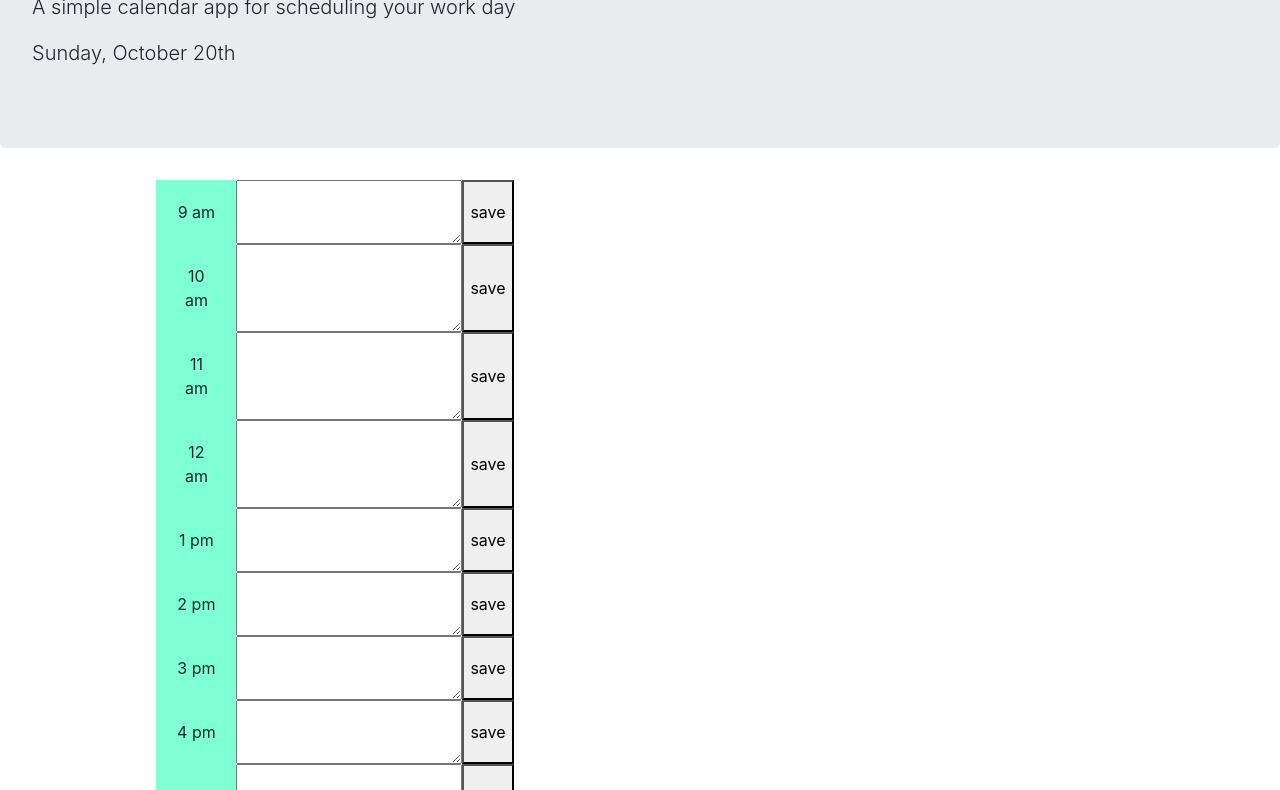
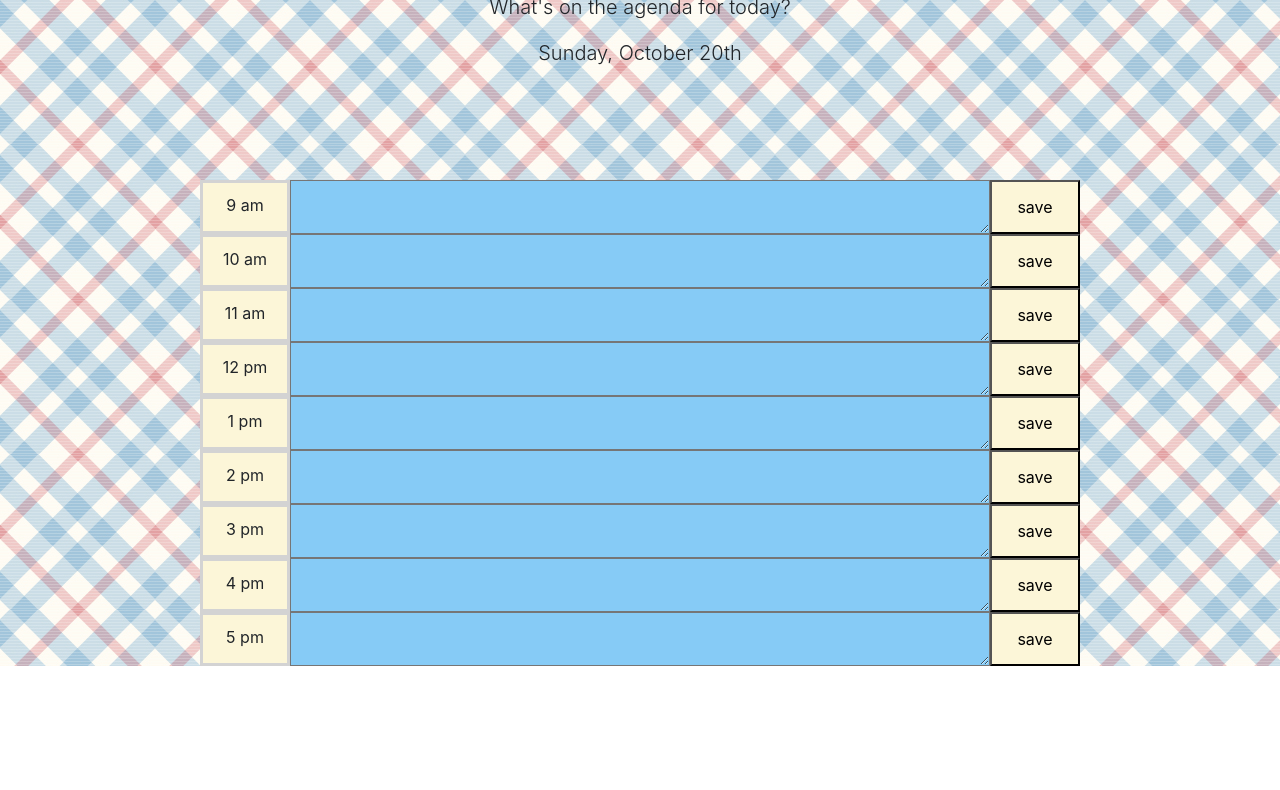
Before and after one commit to NicholeSteig/Homework-5, a plain HTML site: page index.html in a window 1280 px wide. Shown: the part 166-956 px from the top of the page. After the commit the page ends 832 px from the top, so only its background shows below. Drawn offline with nearby package versions, Linux system fonts and the light colour scheme.

Commit message:
It's working!

```diff
--- a/index.html
+++ b/index.html
@@ -15,8 +15,8 @@
 
 <body>
     <header class="jumbotron">
-        <h1 class="display-3">Work Day Scheduler</h1>
-        <p class="lead">A simple calendar app for scheduling your work day</p>
+        <h1 class="display-3">Daily To-Dos!</h1>
+        <p class="lead">What's on the agenda for today?</p>
         <p id="currentDay" class="lead"></p>
     </header>
 
--- a/script.js
+++ b/script.js
@@ -3,47 +3,125 @@ $(document).ready(function () {
     var today = moment().format('dddd, MMMM Do');
     $("#currentDay").append(today);
 
-    var hours = ["9 am", "10 am", "11 am", "12 am", "1 pm", "2 pm", "3 pm", "4 pm", "5 pm"];
+    var hours = ["9 am", "10 am", "11 am", "12 pm", "1 pm", "2 pm", "3 pm", "4 pm", "5 pm"];
 
-    for (var i = 0; i < hours.length; i++) {
+var milHours = [0900, 1000, 1100, 1200, 1300, 1400, 1500, 1600, 1700];
 
-        var timestamp = moment().format('h a');
-        console.log(timestamp)
+    var timestamp = moment().format('H');
+
+    for (var i = 0; i < milHours.length; i++) {
+
         var table = $("#table");
         var row = $("<tr>", { 'class': 'row' });
-        var time = $("<td>", { 'class': 'time-cel' }).html(hours[i]);
+        var time = $("<td>", { 'class': 'timeCel' }).html(hours[i]);
         var textbox = $("<textarea>").html("");
         var save = $("<button>", { 'class': 'saveBtn' }).html("save");
 
         row.append(time, textbox, save);
         table.append(row);
 
-        $(time).attr('id', hours[i]);
-        $(textbox).attr('id', "textHour" + hours[i]);
-        $(save).attr('id', hours[i]);
+        $(time).attr('id', milHours[i]);
+        $(textbox).attr('id', "textB" + i);
+        $(save).attr('id', milHours[i]);
 
-        //if (hour[i] == timestamp) {
-        //    $(textbox).addClass("present");
-        //}
-        //Future Time Color Change
-        //if (hour[i] < timestamp) {
-        //    $(textbox).addClass("future");
-        //}
-        //Past Time Color Change
-        //if (hour[i] > timestamp) {
-        //    $(textbox).addClass("past");
-        //}
+        if (milHours[i] == timestamp) {
+        $(textbox).addClass("present");
+        }
+
+        if (milHours[i] < timestamp) {
+            $(textbox).addClass("future");
+        }
+
+        if (milHours[i] > timestamp) {
+            $(textbox).addClass("past");
+        }
+
+        saveRows();
     };
 
     $('.saveBtn').click(function () {
         console.log(this.id);
-        var inputtext = document.getElementById("textHour9:00");
+        var inputtext = document.getElementById("textB0");
         localStorage.setItem("value0", inputtext.value);
         var data = localStorage.getItem("value0");
+        console.log(data);
+    });
+
+    $('.saveBtn').click(function () {
+        console.log(this.id);
+        var inputtext = document.getElementById("textB1");
+        localStorage.setItem("value1", inputtext.value);
+        var data = localStorage.getItem("value1");
+        console.log(data);
+    });
+
+    $('.saveBtn').click(function () {
+        console.log(this.id);
+        var inputtext = document.getElementById("textB2");
+        localStorage.setItem("value2", inputtext.value);
+        var data = localStorage.getItem("value2");
         console.log(data);
 
     });
 
+    $('.saveBtn').click(function () {
+        console.log(this.id);
+        var inputtext = document.getElementById("textB3");
+        localStorage.setItem("value3", inputtext.value);
+        var data = localStorage.getItem("value3");
+        console.log(data);
+
+    });
+
+    $('.saveBtn').click(function () {
+        console.log(this.id);
+        var inputtext = document.getElementById("textB4");
+        localStorage.setItem("value4", inputtext.value);
+        var data = localStorage.getItem("value4");
+        console.log(data);
+
+    });
+
+    $('.saveBtn').click(function () {
+        console.log(this.id);
+        var inputtext = document.getElementById("textB5");
+        localStorage.setItem("value5", inputtext.value);
+        var data = localStorage.getItem("value5");
+        console.log(data);
+
+    });
+
+    $('.saveBtn').click(function () {
+        console.log(this.id);
+        var inputtext = document.getElementById("textB6");
+        localStorage.setItem("value6", inputtext.value);
+        var data = localStorage.getItem("value6");
+        console.log(data);
+
+    });
+
+    $('.saveBtn').click(function () {
+        console.log(this.id);
+        var inputtext = document.getElementById("textB7");
+        localStorage.setItem("value7", inputtext.value);
+        var data = localStorage.getItem("value7");
+        console.log(data);
+
+    });
+
+    $('.saveBtn').click(function () {
+        console.log(this.id);
+        var inputtext = document.getElementById("textB8");
+        localStorage.setItem("value8", inputtext.value);
+        var data = localStorage.getItem("value8");
+        console.log(data);
+
+    });
+
+    function saveRows() {
+        var dataAddedback = localStorage.getItem("value" + i);
+        $(textbox).text(dataAddedback);
+    };
     var datatest = localStorage.getItem("value" + i);
     $(textbox).text(datatest);
 
--- a/style.css
+++ b/style.css
@@ -1,13 +1,43 @@
+body {
+    background-image: url('plaid.jpg');
+  }
+
+.jumbotron {
+    text-align: center;
+    background-color: transparent;
+}
+
 .row {
     justify-content: center;
+}
+
+.timeCel {
+text-align: center;
+padding: 10px;
+width: 90px;
+background-color: #FCF6D8;
+border-style: solid;
+border-color: lightgray;
+}
+
+.past{
+    background-color: #86CBF6;
     width: 700px;
 }
 
-.time-cel {
-text-align: center;
-padding: 20px;
-width: 80px;
-background-color: aquamarine;
-border-color: black;
+.present{
+    background-color: #EAC7FF;
+    width: 700px;
+}
 
+.future{
+    background-color: #FFBAD1;
+width: 700px;
 }
+
+.saveBtn {
+    text-align: center;
+padding: 10px;
+width: 90px;
+background-color: #FCF6D8;
+}
```
Also changed, not shown: plaid.jpg (added).
